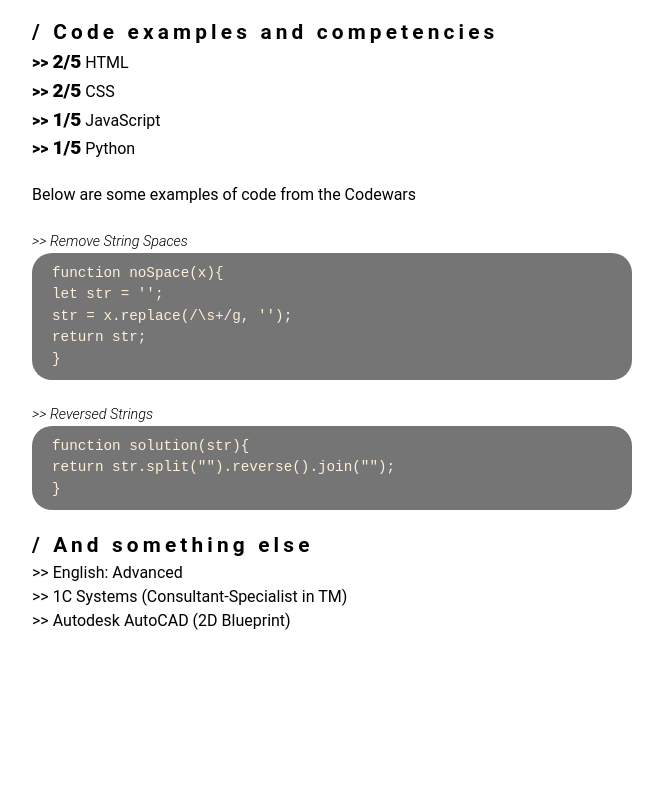
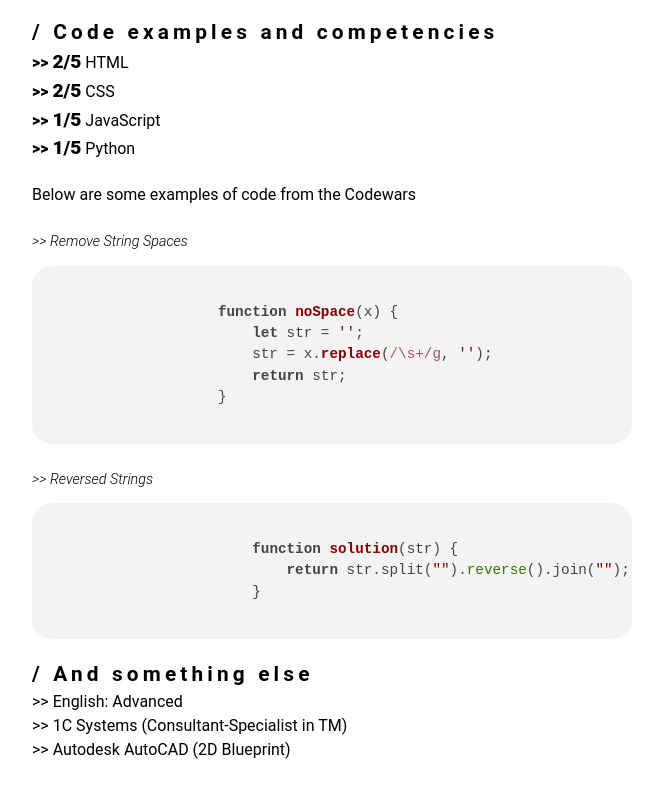
Before and after one commit to thevladbog/rsschool-cv, a plain HTML site: page index.html in a window 1280 px wide. Shown: the part 1241-2028 px from the top of the page, without its empty margins (608-1271 px from the left). Before the commit the page ends 1899 px from the top, so only its background shows below. Drawn offline with nearby package versions, Linux system fonts and the light colour scheme.

Commit message:
fix: code highlight

```diff
--- a/index.html
+++ b/index.html
@@ -6,6 +6,9 @@
     <meta name="viewport" content="width=device-width, initial-scale=1.0">
     <link rel="stylesheet" href="style.css">
     <title>thevladbog's CV</title>
+    <link rel="stylesheet" href="//cdnjs.cloudflare.com/ajax/libs/highlight.js/9.15.9/styles/default.min.css">
+    <script src="//cdnjs.cloudflare.com/ajax/libs/highlight.js/9.15.9/highlight.min.js"></script>
+    <script>hljs.initHighlightingOnLoad();</script>
 </head>
 <body>
     <aside>
@@ -97,21 +100,21 @@
                 <p>Below are some examples of code from the Codewars</p>
                 <div>
                     <h5>Remove String Spaces</h5>
-                    <code>
-                    function noSpace(x){ <br>
-                    let str = ''; <br>
-                    str = x.replace(/\s+/g, ''); <br>
-                    return str; <br>
+                    <pre><code>
+                    function noSpace(x) {
+                        let str = '';
+                        str = x.replace(/\s+/g, '');
+                        return str;
                     }
-                    </code>
+                    </code></pre>
                 </div>
                 <div>
                     <h5>Reversed Strings</h5>
-                    <code>
-                        function solution(str){ <br>
-                            return str.split("").reverse().join(""); <br>
+                    <pre><code>
+                        function solution(str) {
+                            return str.split("").reverse().join("");
                         }
-                    </code>
+                    </code></pre>
                 </div>
             </div>
         </section>
```
